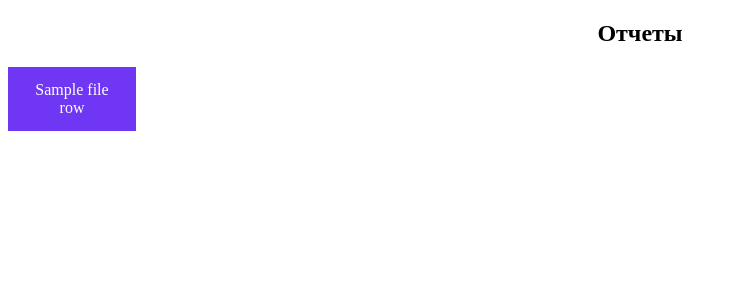
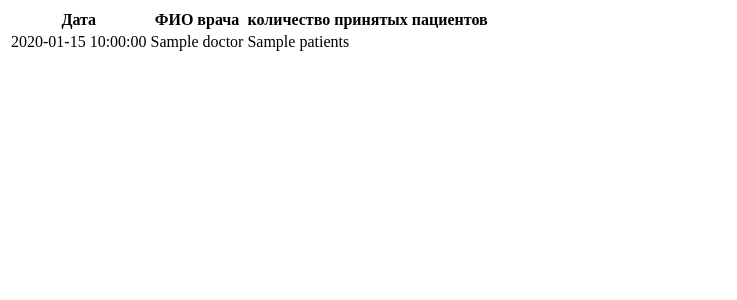
Before and after one commit to MarinaPak108/LotusApp, a Flask app: template templates/start.html in a window 1280 px wide. Shown: the top 300 px of the page, without its empty margins (0-737 px from the left). Run offline with Flask 3, Linux system fonts and the light colour scheme; the template is opened without the code that fills it: most values are stand-ins (such as "Sample title", 1, 10 or a date in 2020).

Commit message:
added to show list overview of all days with number of patients

```diff
--- a/main.py
+++ b/main.py
@@ -2,8 +2,9 @@ import os
 from flaskwebgui import FlaskUI
 from datetime import date
 from flask import Flask, redirect, request, render_template
-import random
 import openpyxl
+
+from models.record import Record
 
 app = Flask(__name__, static_url_path="", static_folder=os.path.join(os.getcwd(), "flask_desktop_app/phrases"))
 
@@ -15,10 +16,17 @@ def home():
     path=os.path.join(os.getcwd(), "records/medical.xlsx")
     wb = openpyxl.load_workbook(path)
     names = wb.sheetnames
-    ws = wb["current"]
     if (day not in names):
         return redirect('/assign')
-    return render_template('start.html',title="Список отчетов", tab = zip(titles), fileNames = zip(names))
+    else:
+        ws = wb["current"]
+        header = [cell.value for cell in ws[1]]
+        records=[]
+        for i in range(2,ws.max_row+1):
+            args =[cell.value for cell in ws[i]]
+            record = Record(*args)
+            records.append(record)
+        return render_template('start.html', title="Список отчетов", tab = header, records = records)
 
 @app.route('/assign')
 def my_form():
@@ -27,7 +35,6 @@ def my_form():
 @app.route('/assign', methods=['POST'])
 def my_form_post():
     text = request.form['text']
-    processed_text = text.upper()
     day = str(date.today())
     path=os.path.join(os.getcwd(), "records/medical.xlsx")
     wb = openpyxl.load_workbook(path)
@@ -36,7 +43,7 @@ def my_form_post():
     ws = wb["current"]
     ws.append(new_data)
     wb.save("records/medical.xlsx")
-    return processed_text
+    return redirect("/")
 
 if __name__ == "__main__":
   FlaskUI(app=app, server="flask",  width= 700, height=700).run()
--- /dev/null
+++ b/models/record.py
@@ -0,0 +1,5 @@
+class Record():
+    def __init__(self, date=None, doctor=None, numberPatients=None):
+        self.date = date
+        self.doctor = doctor
+        self.patients = numberPatients
--- a/templates/start.html
+++ b/templates/start.html
@@ -4,35 +4,28 @@
     <meta charset="utf-8">
     <title>LOTUS</title>
     <style>
-      h2 {
-        text-align: center;
-      }
-      a:link, a:visited {
-        background-color: #6f36f4;
-        color: white;
-        padding: 14px 25px;
-        text-align: center;
-        text-decoration: none;
-        display: inline-block;
-        width: 78px;
-      }
-
-      a:hover, a:active {
-        background-color: rgb(0, 255, 174);
-      }
-      </style>
+    </style>
   </head>
   <body>
-    <h2>Отчеты</h2>
-    {% for file_row in fileNames  %}
-    <div class="row">
-      {% for file, name in file_row %}
-          <a href="{{url_for('greet', file ='%s'%file, name = '%s'%name )}}">{{ name }}</a>
-      {% endfor %}
-    </div>
-    <div class="row">
-      <b>&nbsp; </b>
-    </div>
-    {% endfor %}
+    {% block content %}
+      <table id="data" class="table table-striped">
+        <thead>
+          <tr>
+            <th>Дата</th>
+            <th>ФИО врача</th>
+            <th>количество принятых пациентов</th>
+          </tr>
+        </thead>
+        <tbody>
+          {% for record in records %}
+            <tr>
+              <td>{{ record.date}}</td>
+              <td>{{ record.doctor}}</td>
+              <td>{{ record.patients }}</td>
+            </tr>
+          {% endfor %}
+        </tbody>
+      </table>
+    {% endblock %}
   </body>
 </html>
```
Also changed, not shown: 1 other file.
